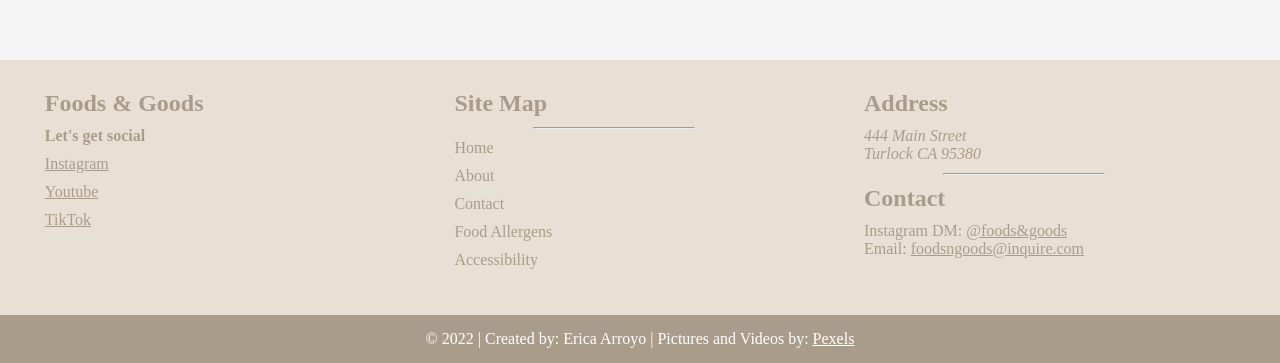
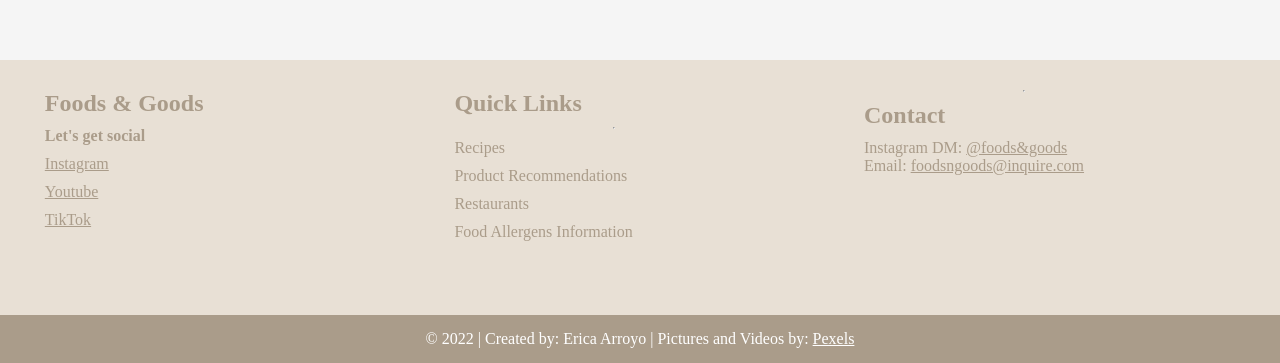
Before and after one commit to earroyo3/final-project, a plain HTML site: page index.html in a window 1280 px wide. Shown: the part 1062-1425 px from the top of the page. Drawn offline with Linux system fonts and the light colour scheme.

Commit message:
Completed Final Project

```diff
--- a/css/style.css
+++ b/css/style.css
@@ -32,15 +32,12 @@
     float:left;
     display:block;
 }
-
-/* Header Styles */
 header {
     background-image: url('../img//meal.jpg');
     background-size: cover;
     background-position: center;
     width: 100%;
     height: 40vh;
-
 }
 header.general-header h1 {
     text-align: center;
@@ -68,7 +65,6 @@
 color:#aa9c8a;
 text-align: center;
 }
-
 footer {
     background-color: #e8e0d5;
     padding-top: 30px;
@@ -85,7 +81,7 @@
     margin-bottom: 10px;
 }
 .col hr {
-    width: 50%;
+    width: 0%;
     display: block;
     margin: auto;
 }
@@ -104,9 +100,7 @@
 }
 .col a {
     color: #aa9c8a;
-
 }
-
 .copy {
     margin-top: 225px;
     text-align: center;
--- a/index.html
+++ b/index.html
@@ -10,9 +10,7 @@
 <body class="home">
     <nav>
         <ul>
-            <div id="logo">
-                <img src="img/main_logo.png" alt="Logo">
-            </div>
+
             <li>
                 <a href="index.html" class="active">Home</a>
             </li>
@@ -55,22 +53,17 @@
                 </p>
             </div>
             <div class="col">
-                <h2 class="text-center">Site Map</h2>
+                <h2 class="text-center">Quick Links</h2>
                 <hr>
                 <ul class="text-center">
-                    <li>Home</li>
-                    <li>About</li>
-                    <li>Contact</li>
-                    <li>Food Allergens</li>
-                    <li>Accessibility</li>
+                    <li>Recipes</li>
+                    <li>Product Recommendations</li>
+                    <li>Restaurants</li>
+                    <li>Food Allergens Information</li>
                 </ul>
             </div>
             <div class="col text-center">
-                <h2>Address</h2>
-                <address>
-                    444 Main Street <br>
-                    Turlock CA 95380
-                </address>
+
                 <hr>
                 <h2 class="contact">Contact</h2>
                 <p>
```
Also changed, not shown: 1 other file.
